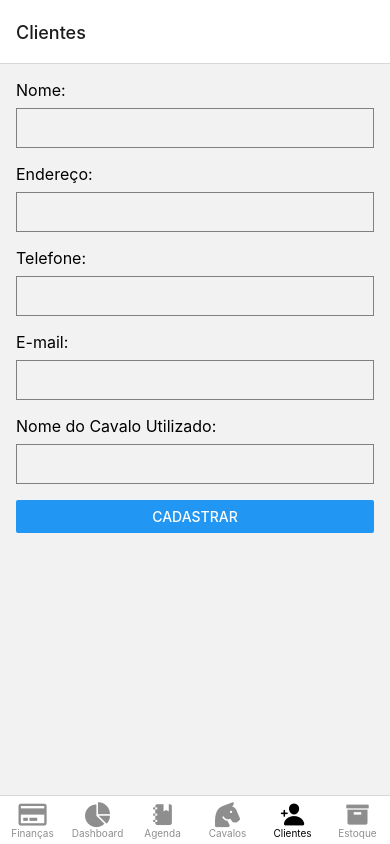
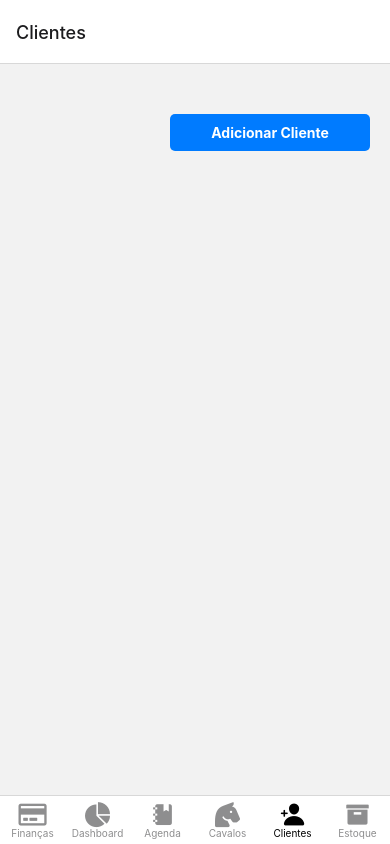
Before and after one commit to SabrinaJennifer/HipicaFacil2, a React Native app in the folder HipicaFacil/: screen /Clientes in a window 390 px wide. Built offline with nearby package versions, Linux system fonts and the light colour scheme.

Commit message:
:new version

```diff
--- a/HipicaFacil/src/Pages/Clientes/index.js
+++ b/HipicaFacil/src/Pages/Clientes/index.js
@@ -1,92 +1,164 @@
 import React, { useState } from 'react';
-import { StyleSheet, Text, View, TextInput, Button, Modal } from 'react-native';
-import { SafeAreaView } from 'react-native-safe-area-context';
-
+import { View, Text, Button, Modal, TextInput, TouchableOpacity, FlatList, StyleSheet } from 'react-native';
 
 const Clientes = () => {
-  const [clientForm, setClientForm] = useState({
-    nome: '',
-    endereco: '',
-    telefone: '',
-    email: '',
-    nomeCavalo: ''
-  })
-  const [nome, setNome] = useState('');
-  const [endereco, setEndereco] = useState('');
-  const [telefone, setTelefone] = useState('');
+  const [modalVisible, setModalVisible] = useState(false);
+  const [clients, setClients] = useState([]);
+  const [name, setName] = useState('');
+  const [address, setAddress] = useState('');
+  const [phone, setPhone] = useState('');
   const [email, setEmail] = useState('');
-  const [nomeCavalo, setNomeCavalo] = useState('');
+  const [horseName, setHorseName] = useState('');
 
-  const handleSubmit = () => {
-    // Aqui você pode enviar os dados para o backend ou fazer o que for necessário
-    console.log('Dados do formulário:', { nome, endereco, telefone, email, nomeCavalo });
-    // Limpar os campos após o envio
-    setNome('');
-    setEndereco('');
-    setTelefone('');
+  const handleSave = () => {
+    if (validateInputs()) {
+      setClients([...clients, { name, address, phone, email, horseName }]);
+      setName('');
+      setAddress('');
+      setPhone('');
       setEmail('');
-    setNomeCavalo('');
+      setHorseName('');
+      setModalVisible(false);
+    } else {
+      alert('Por favor, preencha todos os campos corretamente.');
+    }
   };
 
+  const validateInputs = () => {
+    const phoneRegex = /^\d+$/;
+    return name && address && phone && email && horseName && phoneRegex.test(phone);
+  };
+
+  const renderItem = ({ item }) => (
+    <View style={styles.item}>
+      <View>
+        <Text>Nome: {item.name}</Text>
+        <Text>Endereço: {item.address}</Text>
+        <Text>Telefone: {item.phone}</Text>
+        <Text>Email: {item.email}</Text>
+        <Text>Nome do cavalo: {item.horseName}</Text>
+      </View>
+    </View>
+  );
 
   return (
-    <SafeAreaView style={styles.container}>
-      <Text style={styles.label}>Nome:</Text>
+    <View style={styles.container}>
+      <Modal
+        animationType="slide"
+        transparent={true}
+        visible={modalVisible}
+        onRequestClose={() => {
+          setModalVisible(!modalVisible);
+        }}
+      >
+        <View style={styles.centeredView}>
+          <View style={styles.modalView}>
             <TextInput
               style={styles.input}
-        value={nome}
-        onChangeText={(text) => setNome(text)}
+              placeholder="Nome"
+              value={name}
+              onChangeText={setName}
             />
-
-      <Text style={styles.label}>Endereço:</Text>
             <TextInput
               style={styles.input}
-        value={endereco}
-        onChangeText={(text) => setEndereco(text)}
+              placeholder="Endereço"
+              value={address}
+              onChangeText={setAddress}
             />
-
-      <Text style={styles.label}>Telefone:</Text>
             <TextInput
               style={styles.input}
-        value={telefone}
-        onChangeText={(text) => setTelefone(text)}
-        keyboardType="phone-pad"
+              placeholder="Telefone"
+              value={phone}
+              onChangeText={setPhone}
+              keyboardType="numeric"
             />
-
-      <Text style={styles.label}>E-mail:</Text>
             <TextInput
               style={styles.input}
+              placeholder="Email"
               value={email}
-        onChangeText={(text) => setEmail(text)}
+              onChangeText={setEmail}
               keyboardType="email-address"
             />
-
-      <Text style={styles.label}>Nome do Cavalo Utilizado:</Text>
             <TextInput
               style={styles.input}
-        value={nomeCavalo}
-        onChangeText={(text) => setNomeCavalo(text)}
+              placeholder="Nome do cavalo"
+              value={horseName}
+              onChangeText={setHorseName}
             />
-
-      <Button title="Cadastrar" onPress={handleSubmit} />
-    </SafeAreaView>
+            <View style={styles.buttonsContainer}>
+              <Button title="Cancelar" onPress={() => setModalVisible(false)} color="gray" />
+              <Button title="Salvar" onPress={handleSave} />
+            </View>
+          </View>
+        </View>
+      </Modal>
+      <TouchableOpacity style={styles.button} onPress={() => setModalVisible(true)}>
+        <Text style={styles.buttonText}>Adicionar Cliente</Text>
+      </TouchableOpacity>
+      <FlatList
+        data={clients}
+        renderItem={renderItem}
+        keyExtractor={(item, index) => index.toString()}
+      />
+    </View>
   );
 };
 
 const styles = StyleSheet.create({
   container: {
-    padding: 16,
+    flex: 1,
+    marginTop: 50,
+    paddingHorizontal: 20,
   },
-  label: {
-    fontSize: 16,
-    marginBottom: 8,
+  centeredView: {
+    flex: 1,
+    justifyContent: 'center',
+    alignItems: 'center',
+    marginTop: 22,
+  },
+  modalView: {
+    margin: 20,
+    backgroundColor: 'white',
+    borderRadius: 20,
+    padding: 35,
+    alignItems: 'center',
+    shadowColor: '#000',
+    shadowOffset: {
+      width: 0,
+      height: 2,
+    },
+    shadowOpacity: 0.25,
+    shadowRadius: 4,
+    elevation: 5,
   },
   input: {
     height: 40,
+    width: '100%',
+    marginBottom: 20,
     borderColor: 'gray',
     borderWidth: 1,
-    marginBottom: 16,
-    paddingHorizontal: 8,
+    borderRadius: 5,
+    paddingHorizontal: 10,
+  },
+  button: {
+    backgroundColor: '#007BFF',
+    padding: 10,
+    borderRadius: 5,
+    marginBottom: 30,
+    width: 200,
+    alignSelf: 'flex-end'
+  },
+  buttonText: {
+    color: 'white',
+    fontWeight: 'bold',
+    textAlign: 'center',
+  },
+  item: {
+    borderWidth: 1,
+    borderColor: '#ccc',
+    borderRadius: 5,
+    marginBottom: 10,
+    padding: 10,
   },
 });
 
--- a/HipicaFacil/src/Pages/Estoque/index.js
+++ b/HipicaFacil/src/Pages/Estoque/index.js
@@ -1,22 +1,184 @@
-import React from 'react';
-import { StyleSheet, Text, View } from 'react-native';
+import React, { useState } from 'react';
+import { View, Text, Button, Modal, TextInput, TouchableOpacity, FlatList, StyleSheet } from 'react-native';
 
-export default function App() {
+const Insumos = () => {
+  const [modalVisible, setModalVisible] = useState(false);
+  const [supplies, setSupplies] = useState([]);
+  const [itemName, setItemName] = useState('');
+  const [quantity, setQuantity] = useState('');
+  const [editIndex, setEditIndex] = useState(null);
+
+  const handleSave = () => {
+    if (itemName && quantity) {
+      if (editIndex !== null) {
+        const updatedSupplies = [...supplies];
+        updatedSupplies[editIndex] = { itemName, quantity };
+        setSupplies(updatedSupplies);
+        setEditIndex(null);
+      } else {
+        setSupplies([...supplies, { itemName, quantity }]);
+      }
+      setItemName('');
+      setQuantity('');
+      setModalVisible(false);
+    } else {
+      alert('Por favor, preencha todos os campos.');
+    }
+  };
+
+  const handleEdit = (index) => {
+    const supplyToEdit = supplies[index];
+    setItemName(supplyToEdit.itemName);
+    setQuantity(supplyToEdit.quantity);
+    setEditIndex(index);
+    setModalVisible(true);
+  };
+
+  const handleDelete = (index) => {
+    const updatedSupplies = supplies.filter((_, i) => i !== index);
+    setSupplies(updatedSupplies);
+  };
+
+  const renderItem = ({ item, index }) => (
+    <View style={styles.item}>
+      <View>
+        <Text>Item: {item.itemName}</Text>
+        <Text>Quantidade: {item.quantity}</Text>
+      </View>
+      <View style={styles.buttonsContainer}>
+        <TouchableOpacity onPress={() => handleEdit(index)}>
+          <Text style={styles.editButton}>Editar</Text>
+        </TouchableOpacity>
+        <TouchableOpacity onPress={() => handleDelete(index)}>
+          <Text style={styles.deleteButton}>Excluir</Text>
+        </TouchableOpacity>
+      </View>
+    </View>
+  );
+
   return (
     <View style={styles.container}>
-      <Text style={styles.text}>Pagina Estoque</Text>
+      <Modal
+        animationType="slide"
+        transparent={true}
+        visible={modalVisible}
+        onRequestClose={() => {
+          setModalVisible(!modalVisible);
+        }}
+      >
+        <View style={styles.centeredView}>
+          <View style={styles.modalView}>
+            <TextInput
+              style={styles.input}
+              placeholder="Nome do item"
+              value={itemName}
+              onChangeText={setItemName}
+            />
+            <TextInput
+              style={styles.input}
+              placeholder="Quantidade"
+              value={quantity}
+              onChangeText={setQuantity}
+              keyboardType="numeric"
+            />
+            <View style={styles.buttonsContainer}>
+              <Button title="Cancelar" onPress={() => {
+                setItemName('');
+                setQuantity('');
+                setEditIndex(null);
+                setModalVisible(false);
+              }} color="gray" />
+              <Button title="Salvar" onPress={handleSave} />
+            </View>
+          </View>
+        </View>
+      </Modal>
+      <TouchableOpacity style={styles.button} onPress={() => {
+        setItemName('');
+        setQuantity('');
+        setEditIndex(null);
+        setModalVisible(true);
+      }}>
+        <Text style={styles.buttonText}>Adicionar Item</Text>
+      </TouchableOpacity>
+      <FlatList
+        data={supplies}
+        renderItem={renderItem}
+        keyExtractor={(item, index) => index.toString()}
+      />
     </View>
   );
-}
+};
 
 const styles = StyleSheet.create({
   container: {
     flex: 1,
+    marginTop: 50,
+    paddingHorizontal: 20,
+  },
+  centeredView: {
+    flex: 1,
+    justifyContent: 'center',
     alignItems: 'center',
-    justifyContent: 'center',
+    marginTop: 22,
   },
-  text:{
-    fontSize:25,
-    fontWeight: 'bold'
-  }
+  modalView: {
+    margin: 20,
+    backgroundColor: 'white',
+    borderRadius: 20,
+    padding: 35,
+    alignItems: 'center',
+    shadowColor: '#000',
+    shadowOffset: {
+      width: 0,
+      height: 2,
+    },
+    shadowOpacity: 0.25,
+    shadowRadius: 4,
+    elevation: 5,
+  },
+  input: {
+    height: 40,
+    width: '100%',
+    marginBottom: 20,
+    borderColor: 'gray',
+    borderWidth: 1,
+    borderRadius: 5,
+    paddingHorizontal: 10,
+  },
+  button: {
+    backgroundColor: '#007BFF',
+    padding: 10,
+    borderRadius: 5,
+    marginBottom: 30,
+    width: 200,
+    alignSelf: 'flex-end'
+  },
+  buttonText: {
+    color: 'white',
+    fontWeight: 'bold',
+    textAlign: 'center',
+  },
+  item: {
+    flexDirection: 'row',
+    justifyContent: 'space-between',
+    alignItems: 'center',
+    padding: 20,
+    borderColor: '#ccc',
+    borderWidth: 1,
+    borderRadius: 5,
+    marginBottom: 10,
+  },
+  buttonsContainer: {
+    flexDirection: 'row',
+  },
+  editButton: {
+    color: 'green',
+    marginRight: 10,
+  },
+  deleteButton: {
+    color: 'red',
+  },
 });
+
+export default Insumos;
```
Lines whose indentation alone changed are shown as unchanged.
